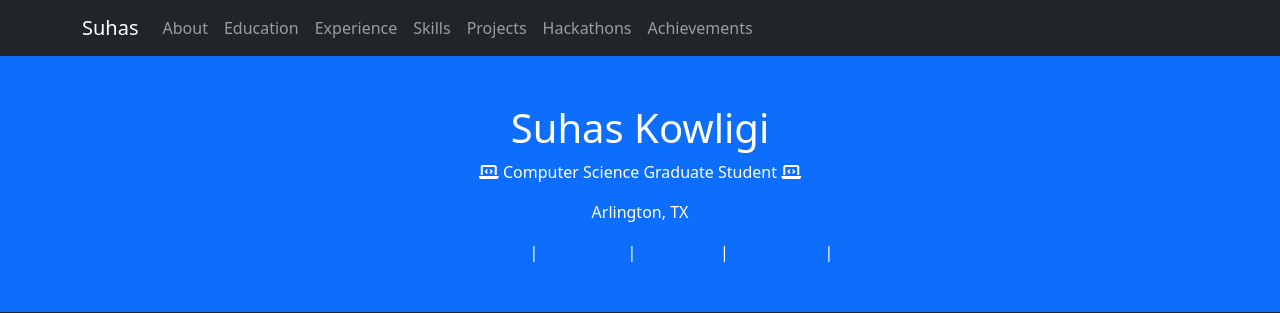
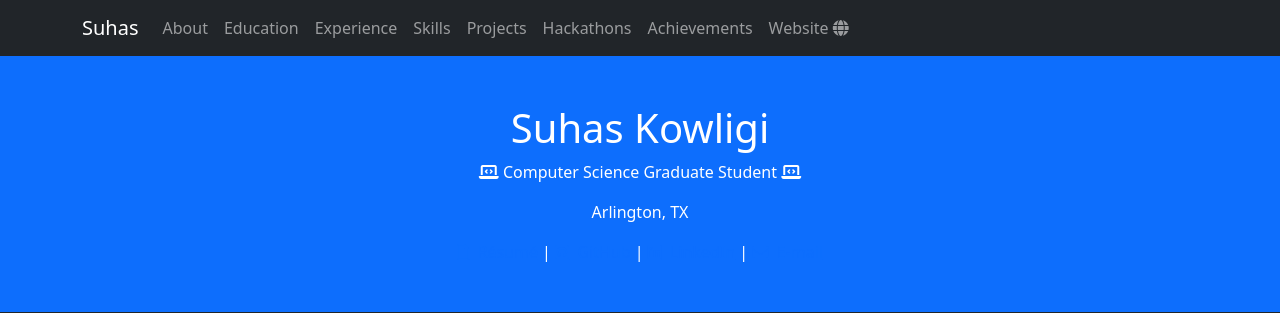
Before and after one commit to SuhasBk/MyFlaskApp, a Flask app: page /portfolio in a window 1280 px wide. Shown: the top 313 px of the page. Run offline with Flask 3, Linux system fonts and the light colour scheme; some libraries are stand-ins or nearby versions.

Commit message:
re organize

```diff
--- a/myflask/templates/portfolio.html
+++ b/myflask/templates/portfolio.html
@@ -49,6 +49,9 @@
                     <li class="nav-item">
                         <a class="nav-link" href="#achievements">Achievements</a>
                     </li>
+                    <li>
+                        <a class="nav-link" href="https://suhasbk.fly.dev" target="_blank">Website <i class="fa-solid fa-globe"></i></a>
+                    </li>
                 </ul>
             </div>
         </div>
@@ -65,8 +68,6 @@
             <p><i class="fas fa-laptop-code"></i> Computer Science Graduate Student <i class="fas fa-laptop-code"></i></p>
             <p>Arlington, TX</p>
             <div class="header-links">
-                <a href="https://suhasbk.fly.dev" target="_blank"><i class="fa-solid fa-globe"></i>&nbsp; Portfolio Website</a>
-                <span class="header-separator"> | </span>
                 <a href="https://drive.google.com/file/d/1wDLuXtxKjuxr-RzIDFP4-GdRqCx7JfFs/view" target="_blank"><i class="fa-regular fa-file"></i>&nbsp; Résumé</a>
                 <span class="header-separator"> | </span>
                 <a href="https://github.com/SuhasBk" target="_blank"><i class="fa-brands fa-square-github"></i>&nbsp; GitHub</a>
```
